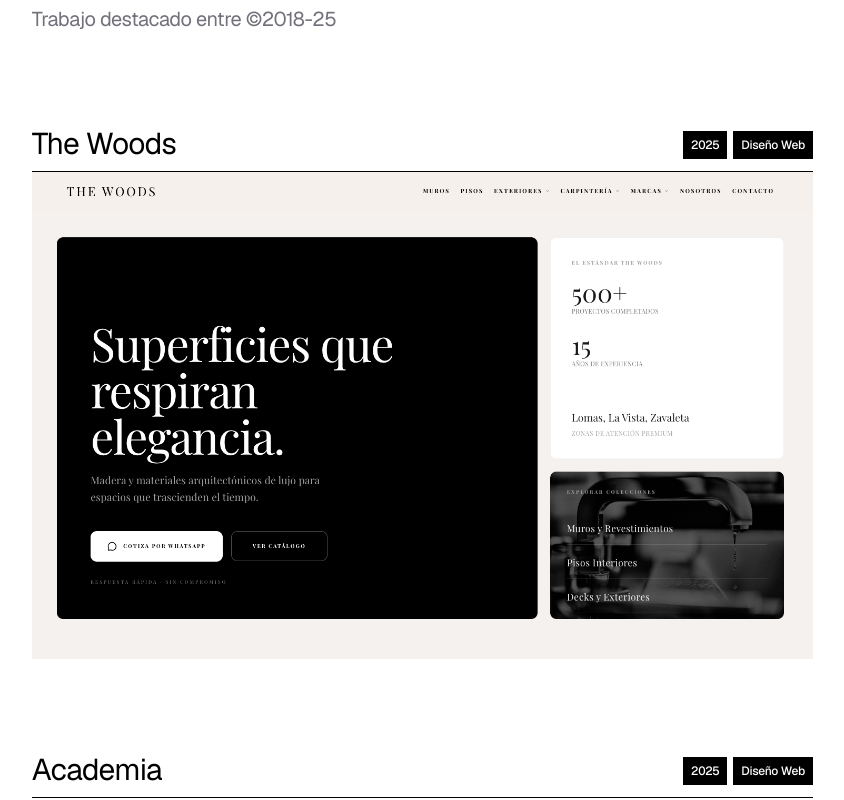
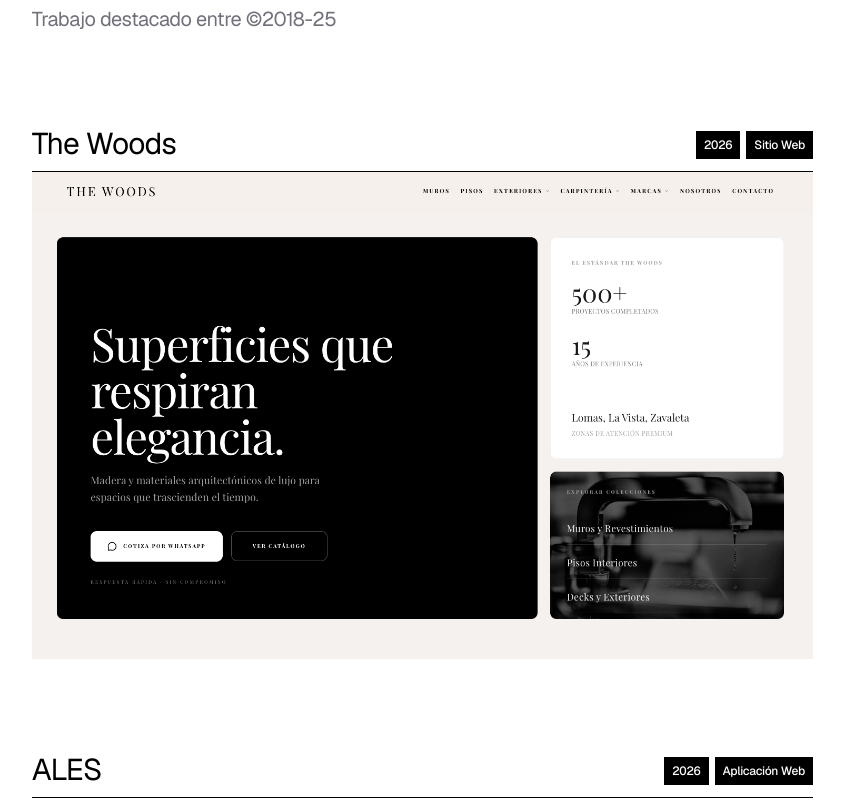
Before and after one commit to Jonsym/jon-portfolio, a Next.js app: page / in a window 1280 px wide. Shown: the part 280-1080 px from the top of the page, without its empty margins (419-1263 px from the left). Built offline with nearby package versions, Linux system fonts and the light colour scheme.

Commit message:
update portfolio

```diff
--- a/app/contact/page.tsx
+++ b/app/contact/page.tsx
@@ -50,10 +50,7 @@ export default function ContactPage() {
   return (
     <article className="w-full pb-24 lg:pb-40">
       <Breadcrumb
-        items={[
-          { label: "Inicio", href: "/" },
-          { label: "Contacto" },
-        ]}
+        items={[{ label: "Inicio", href: "/" }, { label: "Contacto" }]}
       />
 
       <header className="mt-12 lg:mt-20 max-w-6xl">
@@ -80,7 +77,9 @@ export default function ContactPage() {
             noValidate
           >
             <div className="flex flex-col gap-2">
-              <label htmlFor="name" className={labelCls}>Nombre</label>
+              <label htmlFor="name" className={labelCls}>
+                Nombre
+              </label>
               <input
                 id="name"
                 name="name"
@@ -95,7 +94,9 @@ export default function ContactPage() {
             </div>
 
             <div className="flex flex-col gap-2">
-              <label htmlFor="subject" className={labelCls}>Asunto</label>
+              <label htmlFor="subject" className={labelCls}>
+                Asunto
+              </label>
               <input
                 id="subject"
                 name="subject"
@@ -109,7 +110,9 @@ export default function ContactPage() {
             </div>
 
             <div className="flex flex-col gap-2">
-              <label htmlFor="message" className={labelCls}>Mensaje</label>
+              <label htmlFor="message" className={labelCls}>
+                Mensaje
+              </label>
               <textarea
                 id="message"
                 name="message"
@@ -133,13 +136,17 @@ export default function ContactPage() {
 
               <a
                 href={buildWhatsAppUrl(
-                  "Hola JonZS — Me gustaría comenzar una conversación sobre un proyecto."
+                  "Hola JonZS — Me gustaría comenzar una conversación sobre un proyecto.",
                 )}
                 target="_blank"
                 rel="noreferrer noopener"
                 className="inline-flex items-center gap-2 text-sm text-black hover:opacity-60 transition-opacity duration-150 underline-offset-4 hover:underline"
               >
-                <MessageCircle size={16} strokeWidth={1.75} aria-hidden="true" />
+                <MessageCircle
+                  size={16}
+                  strokeWidth={1.75}
+                  aria-hidden="true"
+                />
                 <span>Enviar por WhatsApp directamente</span>
               </a>
             </div>
@@ -178,7 +185,9 @@ export default function ContactPage() {
             <ul className="mt-6 divide-y divide-black/10 border-y border-black/10 text-base lg:text-lg text-black">
               <li className="flex items-baseline justify-between gap-6 py-4">
                 <span>Lun — Vie</span>
-                <span className="tabular-nums text-zinc-500">09:00 — 18:00</span>
+                <span className="tabular-nums text-zinc-500">
+                  09:00 — 18:00
+                </span>
               </li>
               <li className="flex items-baseline justify-between gap-6 py-4">
                 <span>Zona horaria</span>
--- a/src/components/Breadcrumb.tsx
+++ b/src/components/Breadcrumb.tsx
@@ -12,7 +12,10 @@ export default function Breadcrumb({ items }: { items: Crumb[] }) {
         {items.map((item, idx) => {
           const isLast = idx === items.length - 1;
           return (
-            <li key={`${item.label}-${idx}`} className="flex items-center gap-2">
+            <li
+              key={`${item.label}-${idx}`}
+              className="flex items-center gap-2"
+            >
               {item.href && !isLast ? (
                 <Link
                   href={item.href}
--- a/src/components/Footer.tsx
+++ b/src/components/Footer.tsx
@@ -18,13 +18,15 @@ const social = [
 
 const EMAIL = "jon@jonzamudio.com";
 const WHATSAPP = `https://wa.me/529211735484?text=${encodeURIComponent(
-  "Hola JonZS"
+  "Hola JonZS",
 )}`;
 
 const linkCls =
   "text-black/80 hover:text-[#0000FF] transition-colors duration-150";
 
 const headerCls = "text-base font-bold uppercase tracking-widest text-black";
+
+const dividerCls = "lg:border-l lg:border-black/10";
 
 export default function Footer() {
   const year = new Date().getFullYear();
@@ -55,7 +57,7 @@ export default function Footer() {
 
           <nav
             aria-label="Sitemap"
-            className="lg:col-span-3 lg:pl-8 lg:border-l lg:border-black/10"
+            className={`lg:col-span-3 lg:pl-8 ${dividerCls}`}
           >
             <h2 className={headerCls}>Sitemap</h2>
             <ul className="mt-6 flex flex-col gap-3 text-sm">
@@ -69,7 +71,7 @@ export default function Footer() {
             </ul>
           </nav>
 
-          <div className="lg:col-span-2 lg:pl-8 lg:border-l lg:border-black/10">
+          <div className={`lg:col-span-2 lg:pl-8 ${dividerCls}`}>
             <h2 className={headerCls}>Social</h2>
             <ul className="mt-6 flex flex-col gap-3 text-sm">
               {social.map((item) => (
@@ -87,7 +89,7 @@ export default function Footer() {
             </ul>
           </div>
 
-          <div className="lg:col-span-3 lg:pl-8 lg:border-l lg:border-black/10">
+          <div className={`lg:col-span-3 lg:pl-8 ${dividerCls}`}>
             <h2 className={headerCls}>Contacto</h2>
             <ul className="mt-6 flex flex-col gap-3 text-sm">
               <li>
--- a/src/lib/projects.ts
+++ b/src/lib/projects.ts
@@ -59,9 +59,9 @@ export const projects: Project[] = [
     id: "01",
     slug: "The-Woods",
     title: "The Woods",
-    subtitle: "Web Design / 2025",
-    category: "Diseño Web",
-    year: 2025,
+    subtitle: "Web Design / 2026",
+    category: "Sitio Web",
+    year: 2026,
     color: "#B91C1C",
     url: "https://the-woods-landing.vercel.app/", // ← pega aquí la URL del sitio en vivo de The Woods
     image: "/projects/thewoods/woods1.png",
@@ -70,7 +70,7 @@ export const projects: Project[] = [
     blurb: [
       "JonZS Studio — Edition Nº 01",
       "Editorial web design",
-      "© 2025 / Diseño Web — CDMX",
+      "© 2026 / Diseño Web — CDMX",
     ],
     gallery: [
       {
@@ -108,10 +108,10 @@ export const projects: Project[] = [
   {
     id: "02",
     slug: "academia",
-    title: "Academia",
-    subtitle: "Web Design / 2025",
-    category: "Diseño Web",
-    year: 2025,
+    title: "ALES",
+    subtitle: "Academia Latinoamericana de Envejecimiento Saludable / 2026",
+    category: "Aplicación Web",
+    year: 2026,
     color: "#B91C1C",
     url: "https://grace-academia-platform.vercel.app/", // ← pega aquí la URL del sitio en vivo de Academia
     image: "/projects/academia/heroaca.png",
@@ -120,7 +120,7 @@ export const projects: Project[] = [
     blurb: [
       "JonZS Studio — Edition Nº 02",
       "Editorial web design",
-      "© 2025 / Diseño Web — CDMX",
+      "© 2026 / Diseño Web — CDMX",
     ],
     gallery: [
       {
```
Also changed, not shown: app/proyecto/[slug]/page.tsx (+2 -6 lines).
